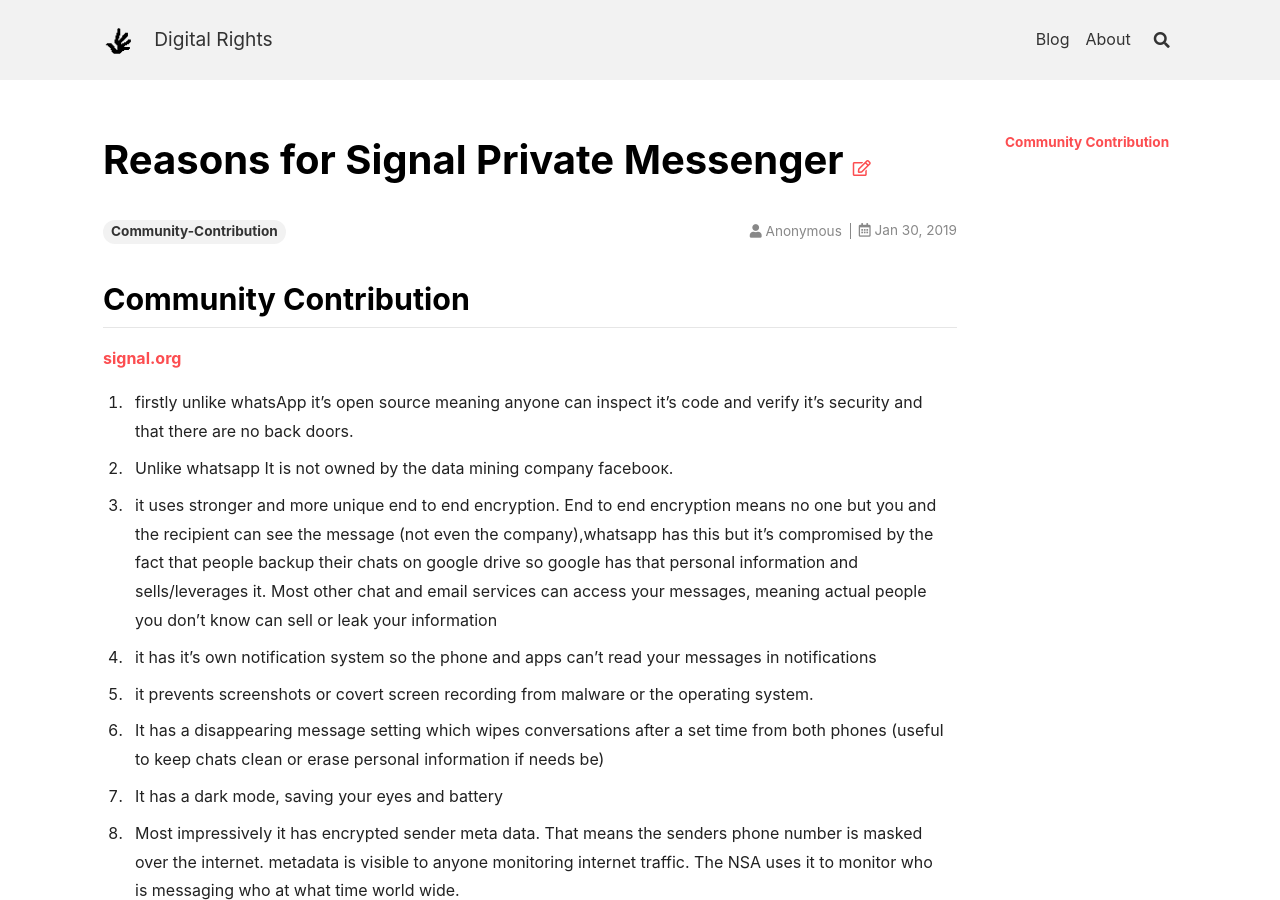
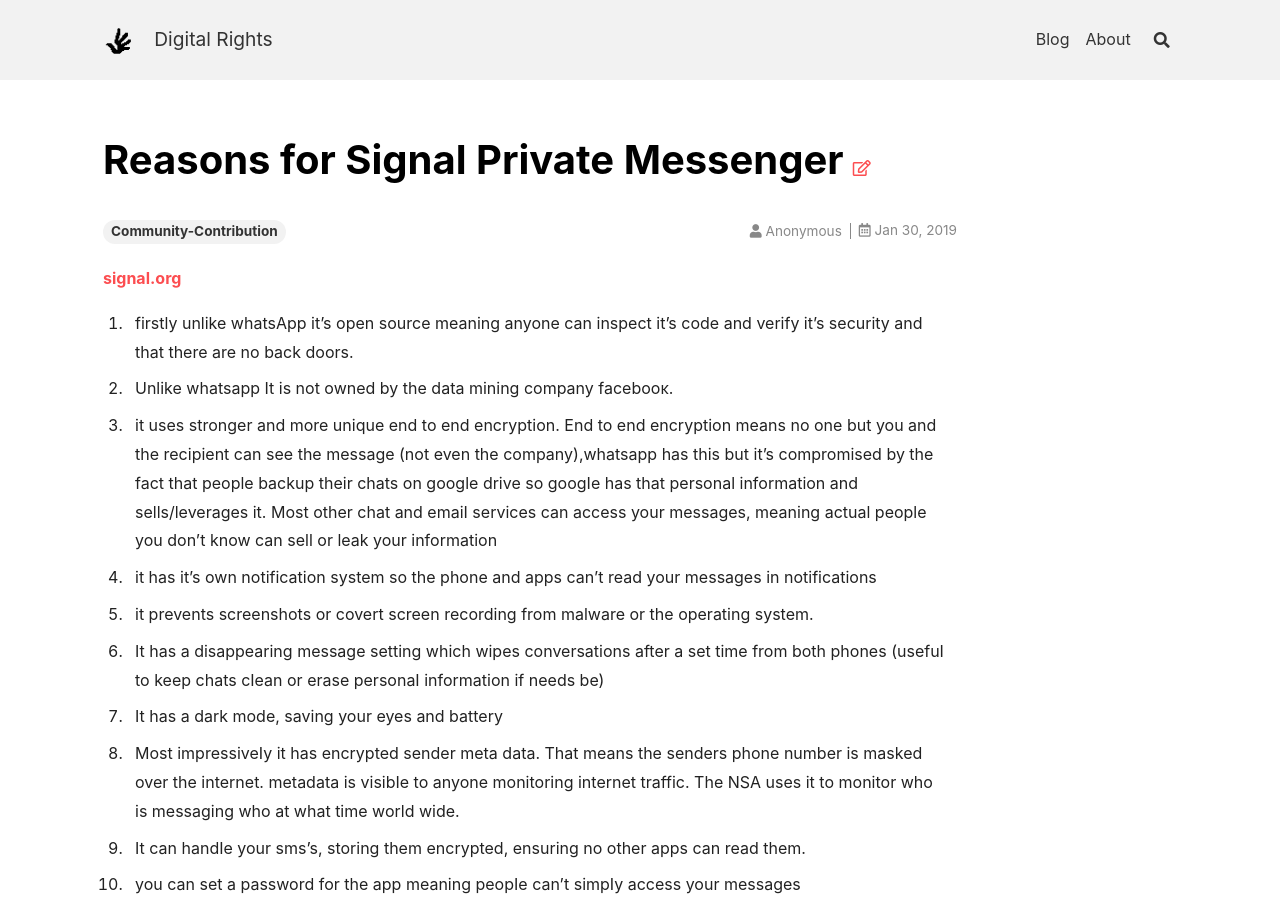
Before and after one commit to digital-rights/digital-rights.github.io, a Jekyll site: the page built from _posts/2019-01-30-why-signal.md, in a window 1280 px wide and 900 px high. Built offline with Jekyll 4.4.1, drawn with Linux system fonts in a browser that asks for light colours; nearby versions of some CDN libraries.

Commit message:
Update 2019-01-30-why-signal.md

```diff
--- a/_posts/2019-01-30-why-signal.md
+++ b/_posts/2019-01-30-why-signal.md
@@ -4,7 +4,7 @@
 author: Anonymous
 ---
 
-## Community Contribution
+
 
 
 [signal.org](https://signal.org)
```
